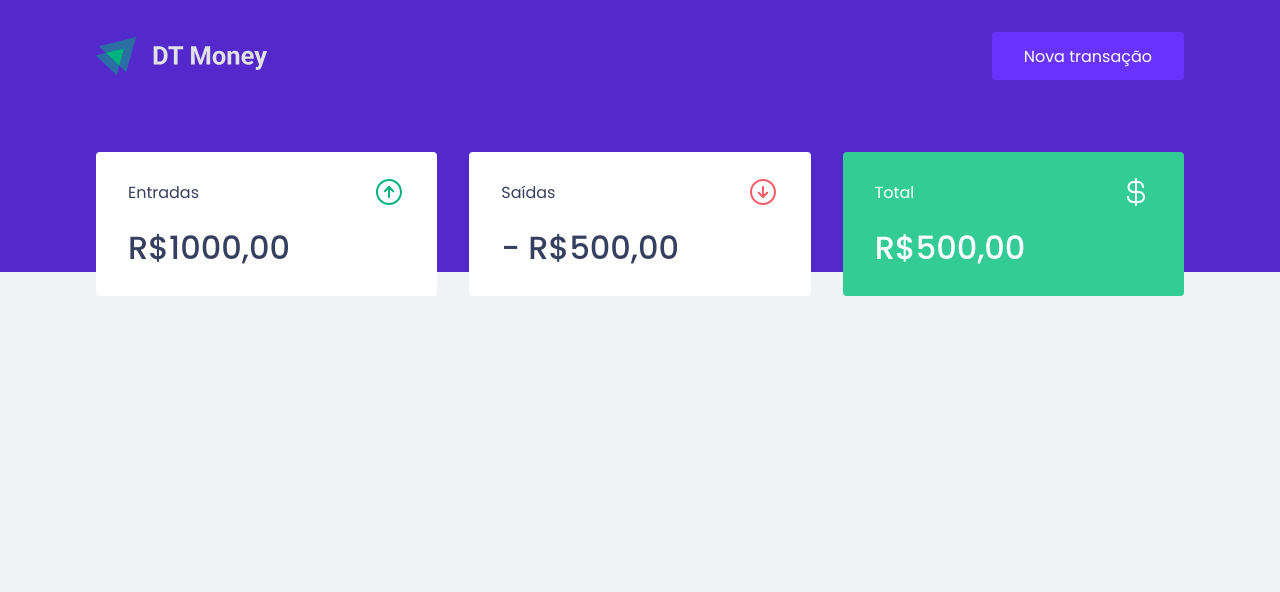
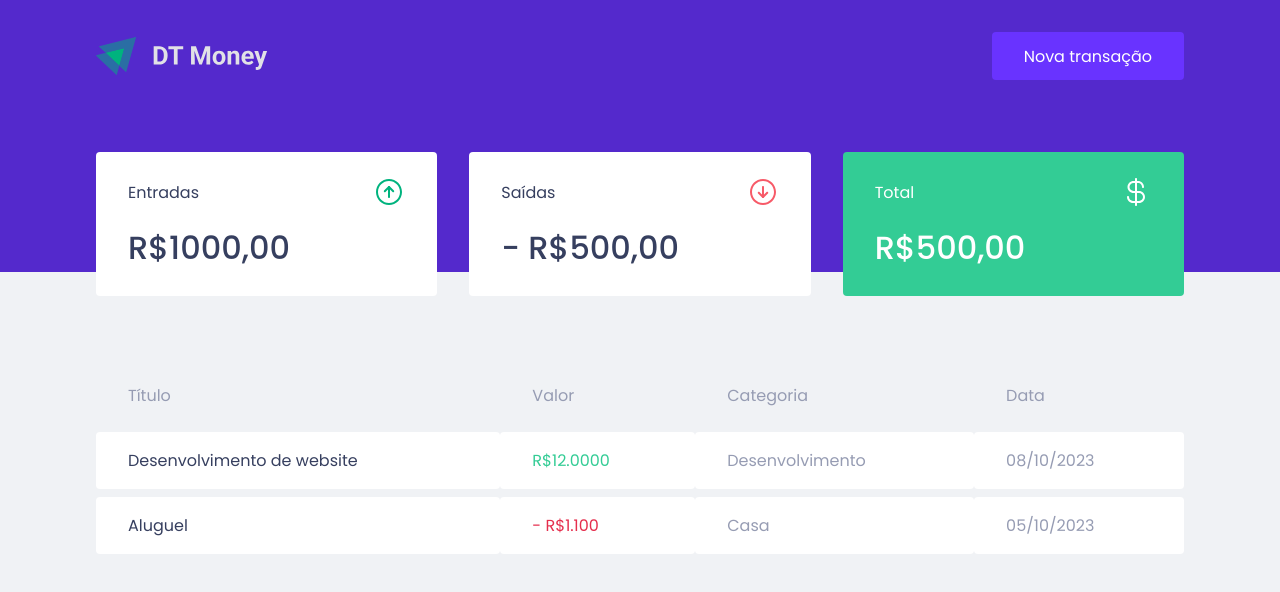
Before and after one commit to Tiago-Silva/dtmoney, a React (Create React App) app: page / in a window 1280 px wide. Shown: the top 592 px of the page. Built offline with nearby package versions, Linux system fonts and the light colour scheme.

Commit message:
feat: creating component TransactionsTable

```diff
--- a/src/components/Dashboard/dashboard.tsx
+++ b/src/components/Dashboard/dashboard.tsx
@@ -1,4 +1,5 @@
 import { Summary } from "../Summary/summary";
+import { TransactionsTable } from "../TransactionsTable/transacation";
 import { Container } from "./style";
 
 
@@ -6,6 +7,7 @@
     return (
         <Container>
             <Summary />
+            <TransactionsTable />
         </Container>
     );
 }
--- /dev/null
+++ b/src/components/TransactionsTable/style.ts
@@ -0,0 +1,38 @@
+import styled from "styled-components";
+
+export const Container = styled.div`
+    margin-top: 4rem;
+
+    table {
+        width: 100%;
+        border-spacing: 0 0.5rem;
+
+        th {
+            color: var(--text-body);
+            font-weight: 400;
+            padding: 1rem 2rem;
+            text-align: left;
+            line-height: 1.5rem;
+        }
+
+        td {
+            padding: 1rem 2rem;
+            border: 0;
+            background: var(--shape);
+            color: var(--text-body);
+            border-radius: 0.25rem;
+
+            &:first-child {
+                color: var(--text-title);
+            }
+
+            &.deposit {
+                color: var(--green);
+            }
+
+            &.withdraw {
+                color: var(--red);
+            }
+        }
+    }
+`;
--- /dev/null
+++ b/src/components/TransactionsTable/transacation.tsx
@@ -0,0 +1,34 @@
+
+import { Container } from './style';
+
+export function TransactionsTable() {
+    return (
+        <Container>
+            <table>
+                <thead>
+                    <tr>
+                        <th>Título</th>
+                        <th>Valor</th>
+                        <th>Categoria</th>
+                        <th>Data</th>
+                    </tr>
+                </thead>
+
+                <tbody>
+                    <tr>
+                        <td>Desenvolvimento de website</td>
+                        <td className='deposit'>R$12.0000</td>
+                        <td>Desenvolvimento</td>
+                        <td>08/10/2023</td>
+                    </tr>
+                    <tr>
+                        <td>Aluguel</td>
+                        <td className='withdraw'>- R$1.100</td>
+                        <td>Casa</td>
+                        <td>05/10/2023</td>
+                    </tr>
+                </tbody>
+            </table>
+        </Container>
+    );
+}
```
